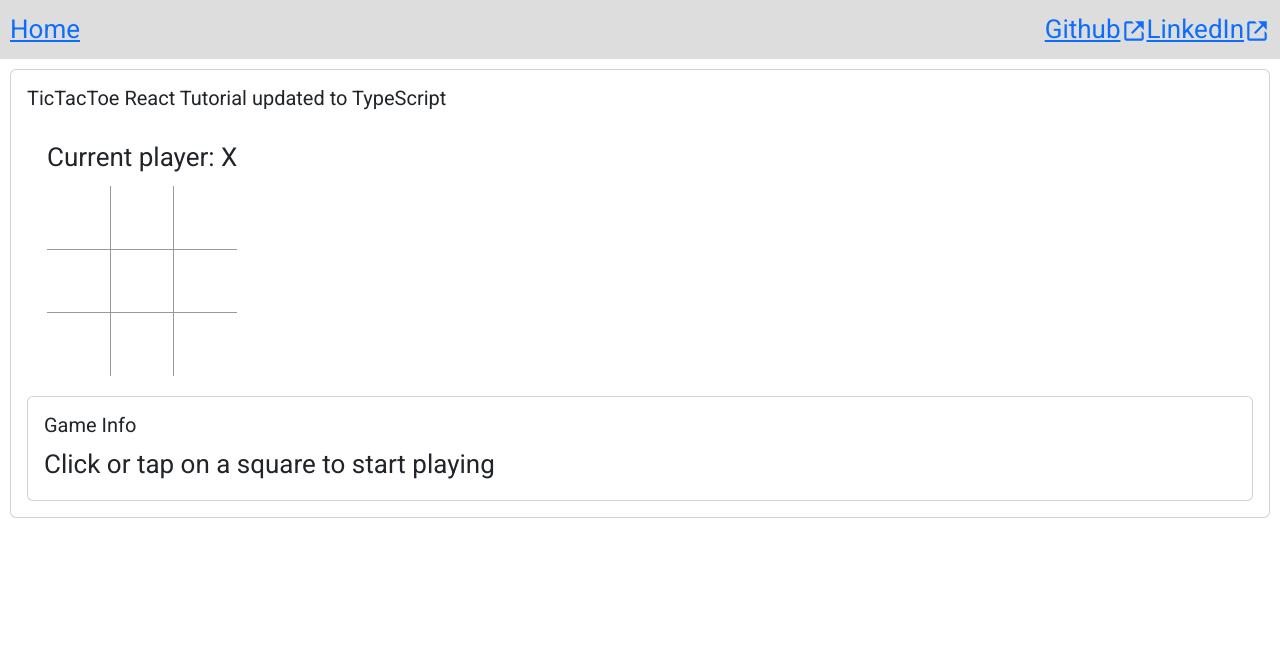
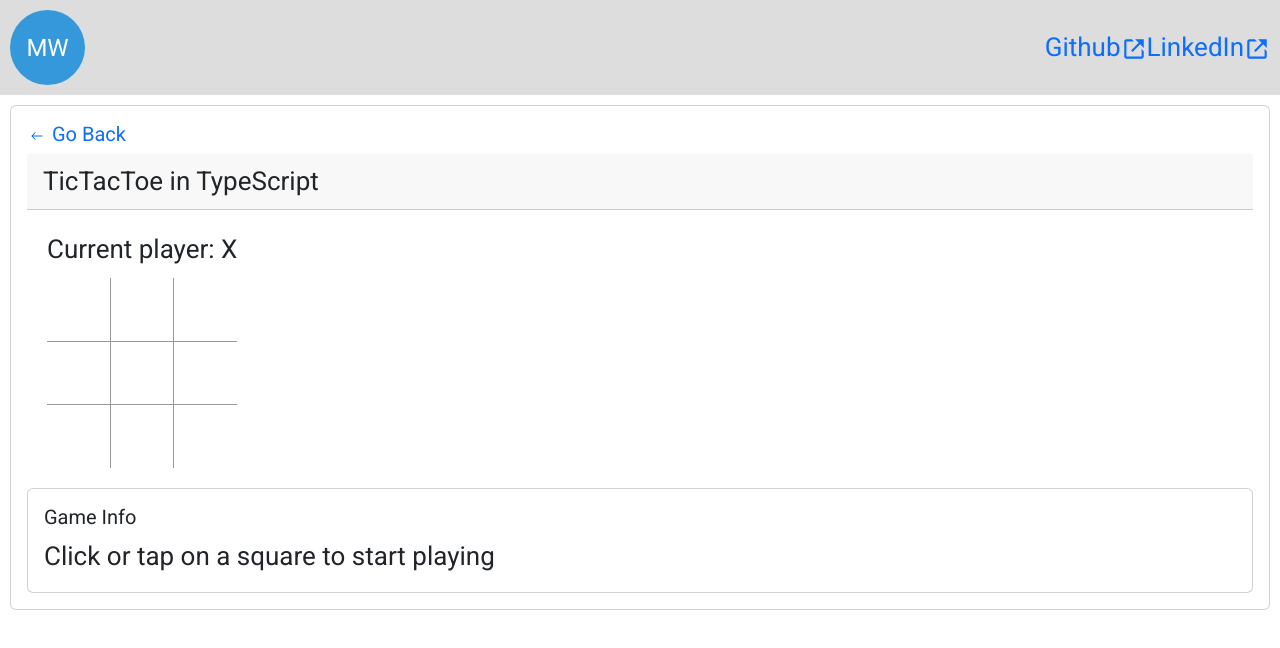
Before and after one commit to matthewjwein/HomePage, a React (Create React App) app: page /project/1 in a window 1280 px wide. Shown: the top 648 px of the page. Built offline with nearby package versions, Linux system fonts and the light colour scheme.

Commit message:
Add icons and improve project structure

```diff
--- a/package.json
+++ b/package.json
@@ -19,6 +19,7 @@
     "react-router": "^6.16.0",
     "react-router-dom": "^6.16.0",
     "react-scripts": "5.0.1",
+    "styled-components": "^6.0.8",
     "web-vitals": "^2.1.4"
   },
   "scripts": {
--- a/src/App.css
+++ b/src/App.css
@@ -1,5 +1,9 @@
 body {
   font-size: calc(10px + 2vmin);
+}
+
+a {
+  text-decoration: none;
 }
 
 .navbar {
--- a/src/App.tsx
+++ b/src/App.tsx
@@ -3,21 +3,8 @@ import React from 'react'
 import Navbar from './components/Navbar';
 import Homepage from './components/Homepage';
 import { Routes, Route } from "react-router-dom";
-import Project1 from './components/projects/Project1/App';
-import Project2 from './components/projects/Project2/App';
-
-const projects = [
-  {
-    id: 1,
-    dateText: 'Oct 1 - Oct 7',
-    titleText: 'TicTacToe in TypeScript'
-  },
-  {
-    id: 2,
-    dateText: 'Oct 8 - Oct 14',
-    titleText: 'Coming Soon'
-  },
-];
+import Project from './components/Project';
+import { ProjectData } from './ProjectData';
 
 function App(): JSX.Element {
   return (
@@ -25,9 +12,9 @@ function App(): JSX.Element {
       <Navbar />
       <div className="project-wrapper">
         <Routes>
-          <Route path="/" element={<Homepage projects={projects} />} />
-          <Route path="/project/1" element={<Project1 />} />
-          <Route path="/project/2" element={<Project2 />} />
+          <Route path="/" element={<Homepage projects={ProjectData} />} />
+          <Route path="/project/1" element={<Project title={ProjectData[0].titleText} component={ProjectData[0].component} />} />
+          <Route path="/project/2" element={<Project title={ProjectData[1].titleText} component={<div>Coming Soon</div>} />} />
         </Routes>
       </div>
     </div>
--- /dev/null
+++ b/src/ProjectData.tsx
@@ -0,0 +1,15 @@
+import TicTacToe from './components/projects/Project1/TicTacToe';
+
+export const ProjectData = [
+    {
+        id: 1,
+        dateText: 'Oct 1 - Oct 7',
+        titleText: 'TicTacToe in TypeScript',
+        component: <TicTacToe />
+    },
+    {
+        id: 2,
+        dateText: 'Oct 8 - Oct 14',
+        titleText: 'Coming Soon'
+    },
+];
--- a/src/components/Navbar.tsx
+++ b/src/components/Navbar.tsx
@@ -1,13 +1,15 @@
 import React from 'react';
 import { Link } from "react-router-dom";
 import { BiLinkExternal } from 'react-icons/bi';
-
+import ProfileIcon from './ProfileIcon';
 
 const Navbar = () => {
     return (
         <nav className="navbar">
             <div className="page-links">
-                <Link to="/">Home</Link>
+                <Link to="/">
+                    <ProfileIcon initials='MW'></ProfileIcon>
+                </Link>
             </div>
             <div className="external-links">
                 <Link to="https://github.com/matthewjwein" target="_blank">
--- /dev/null
+++ b/src/components/ProfileIcon.tsx
@@ -0,0 +1,29 @@
+import React from 'react';
+import styled from 'styled-components';
+
+// Define the styles for the profile icon circle
+const IconCircle = styled.div`
+  width: 75px;
+  height: 75px;
+  border-radius: 50%;
+  background-color: #3498db;
+  display: flex;
+  justify-content: center;
+  align-items: center;
+  font-size: 24px;
+  color: white;
+`;
+
+interface ProfileIconProps {
+    initials: string;
+}
+
+const ProfileIcon: React.FC<ProfileIconProps> = ({ initials }) => {
+    return (
+        <IconCircle>
+            {initials}
+        </IconCircle>
+    );
+};
+
+export default ProfileIcon;
--- /dev/null
+++ b/src/components/Project.tsx
@@ -0,0 +1,32 @@
+import React, { ReactNode } from 'react';
+import Card from 'react-bootstrap/Card';
+import { Link } from "react-router-dom";
+import { IoIosArrowRoundBack } from 'react-icons/io';
+
+interface ProjectProps {
+    title: string
+    component: ReactNode
+}
+
+const Project: React.FC<ProjectProps> = ({ title, component }) => {
+    return (
+        <Card className="project">
+            <Card.Body>
+                <Card.Title>
+                    <Link to="/">
+                        <IoIosArrowRoundBack /> Go Back
+                    </Link>
+                </Card.Title>
+                <Card.Header>
+
+                    {title}
+                </Card.Header>
+                <Card.Text>
+                    {component}
+                </Card.Text>
+            </Card.Body >
+        </Card >
+    );
+};
+
+export default Project;
--- a/src/components/projects/Project1/App.tsx
+++ /dev/null
@@ -1,19 +0,0 @@
-import React from 'react';
-import Card from 'react-bootstrap/Card';
-import TicTacToe from './TicTacToe';
-import './App.css';
-
-const Project1 = () => {
-    return (
-        <Card className="project">
-            <Card.Body>
-                <Card.Title>TicTacToe React Tutorial updated to TypeScript</Card.Title>
-                <Card.Text>
-                    <TicTacToe />
-                </Card.Text>
-            </Card.Body>
-        </Card>
-    );
-};
-
-export default Project1;
--- a/src/components/projects/Project1/TicTacToe.tsx
+++ b/src/components/projects/Project1/TicTacToe.tsx
@@ -1,5 +1,6 @@
 import { useState } from 'react';
 import Card from 'react-bootstrap/Card';
+import './TicTacToe.css';
 
 interface SquareProps {
     value: string;
```
Also changed, not shown: src/components/projects/Project1/TicTacToe.css (renamed from src/components/projects/Project1/App.css), 1 other file (tests, documents, lock files or other folders).
